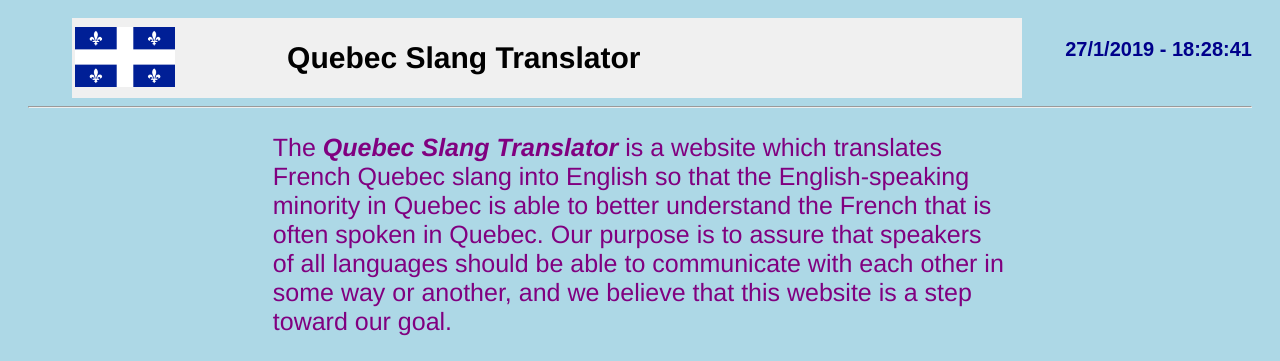
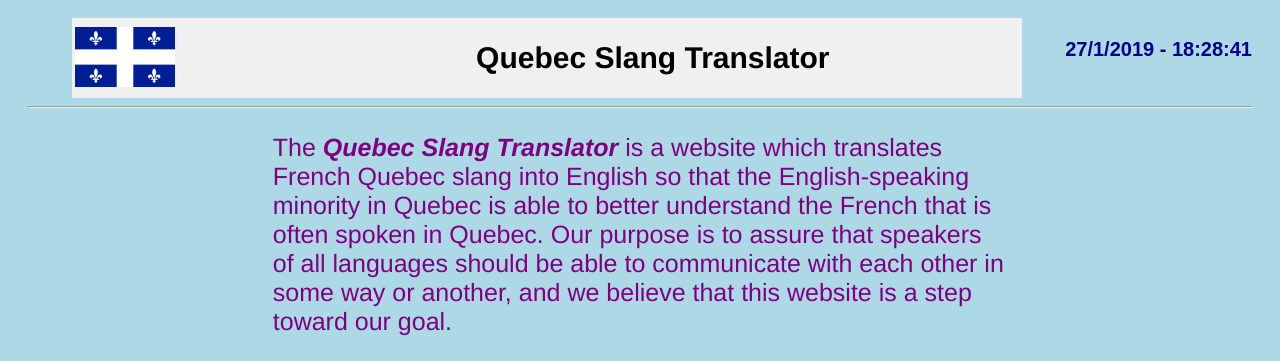
Before and after one commit to lekside1/ConUHacks-IV, a PHP site: page /about.php in a window 1280 px wide. Shown: the top 361 px of the page. Run offline with PHP 8.4, Linux system fonts and the light colour scheme.

Commit message:
updated css

```diff
--- a/style.css
+++ b/style.css
@@ -14,6 +14,10 @@ body {
     padding: 10px 20px;
     font-family: Helvetica, Arial, sans-serif;
 
+}
+
+td h1 {
+  text-align: center;
 }
 
 form {
```
